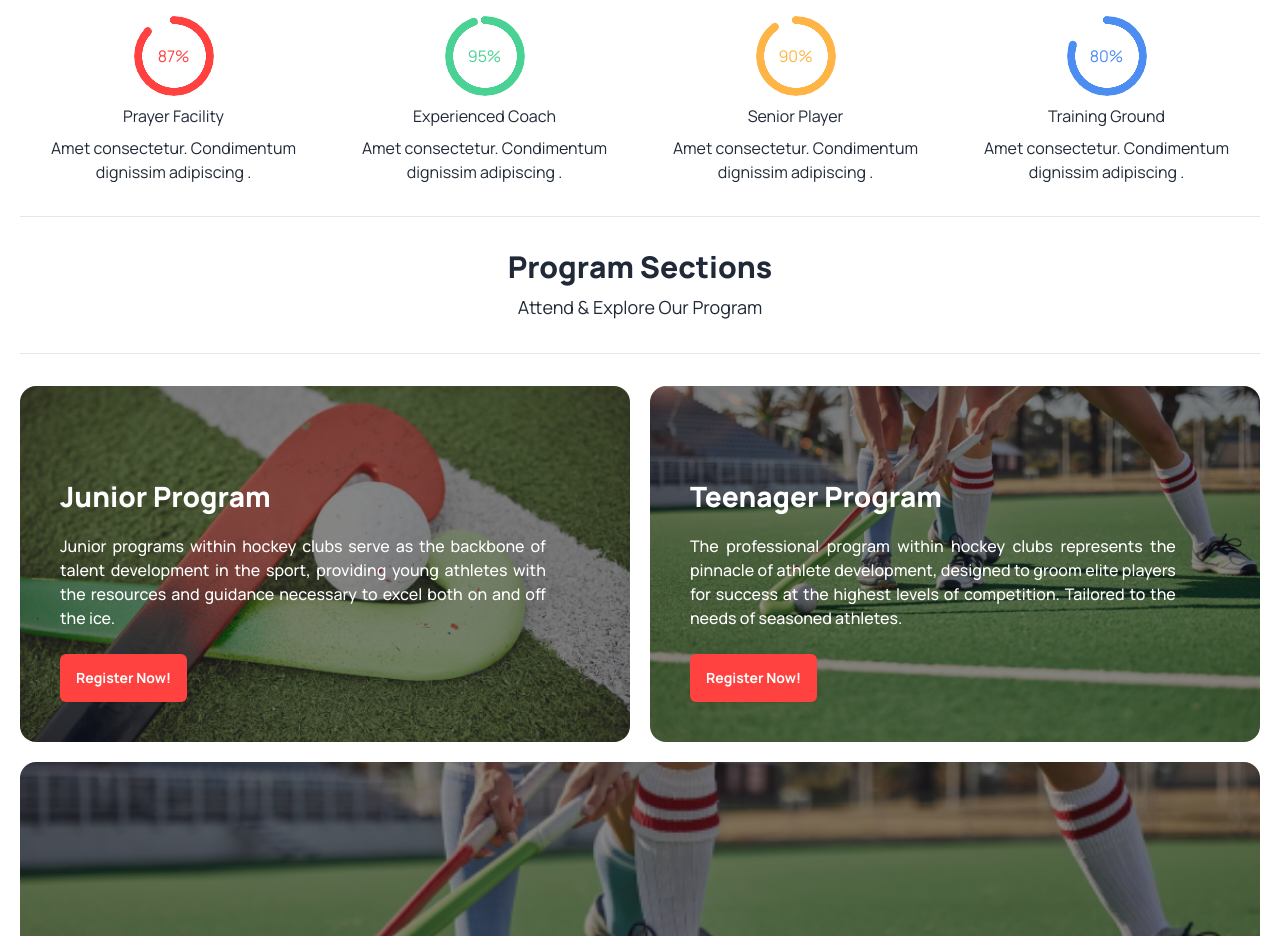
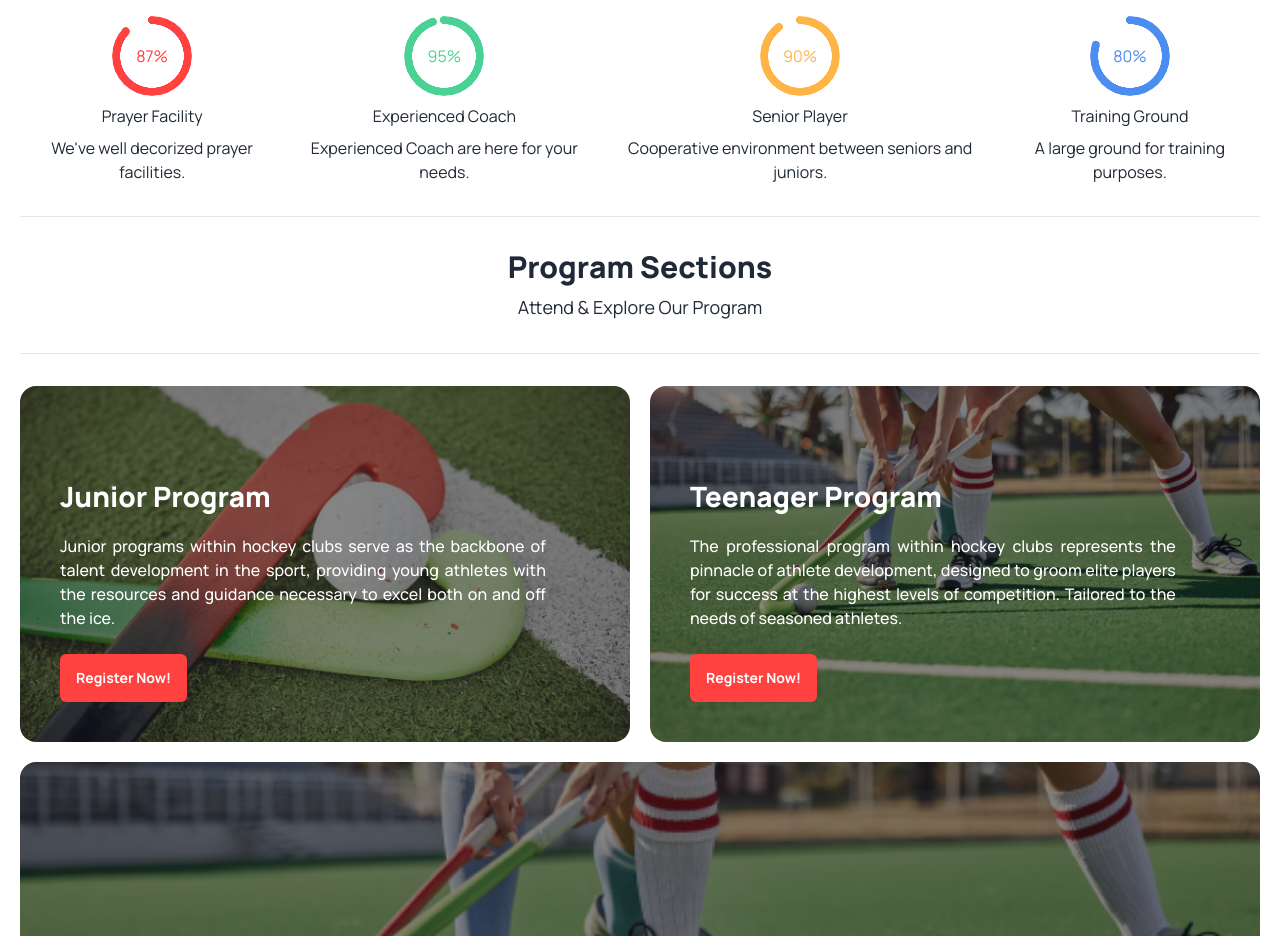
Before and after one commit to Akther2034165/Hockey-s, a plain HTML site: page index.html in a window 1280 px wide. Shown: the part 900-1836 px from the top of the page. Drawn offline with nearby package versions, Linux system fonts and the light colour scheme.

Commit message:
update ui

```diff
--- a/index.html
+++ b/index.html
@@ -123,22 +123,22 @@
                 <div class="flex flex-col justify-center items-center space-y-2">
                     <div class="radial-progress text-[#FF4240]" style="--value:87;" role="progressbar">87%</div>
                     <h3>Prayer Facility</h3>
-                    <p class="text-center">Amet consectetur. Condimentum dignissim adipiscing .</p>
+                    <p class="text-center">We've well decorized prayer facilities.</p>
                 </div>
                 <div class="flex flex-col justify-center items-center space-y-2">
                     <div class="radial-progress text-[#49D293]" style="--value:95;" role="progressbar">95%</div>
                     <h3>Experienced Coach</h3>
-                    <p class="text-center">Amet consectetur. Condimentum dignissim adipiscing .</p>
+                    <p class="text-center">Experienced Coach are here for your needs.</p>
                 </div>
                 <div class="flex flex-col justify-center items-center space-y-2">
                     <div class="radial-progress text-[#FFB546]" style="--value:90;" role="progressbar">90%</div>
                     <h3>Senior Player</h3>
-                    <p class="text-center">Amet consectetur. Condimentum dignissim adipiscing .</p>
+                    <p class="text-center">Cooperative environment between seniors and juniors.</p>
                 </div>
                 <div class="flex flex-col justify-center items-center space-y-2">
                     <div class="radial-progress text-[#4C8DF1]" style="--value:80;" role="progressbar">80%</div>
                     <h3>Training Ground</h3>
-                    <p class="text-center">Amet consectetur. Condimentum dignissim adipiscing .</p>
+                    <p class="text-center">A large ground for training purposes.</p>
                 </div>
             </div>
         </section>
```
